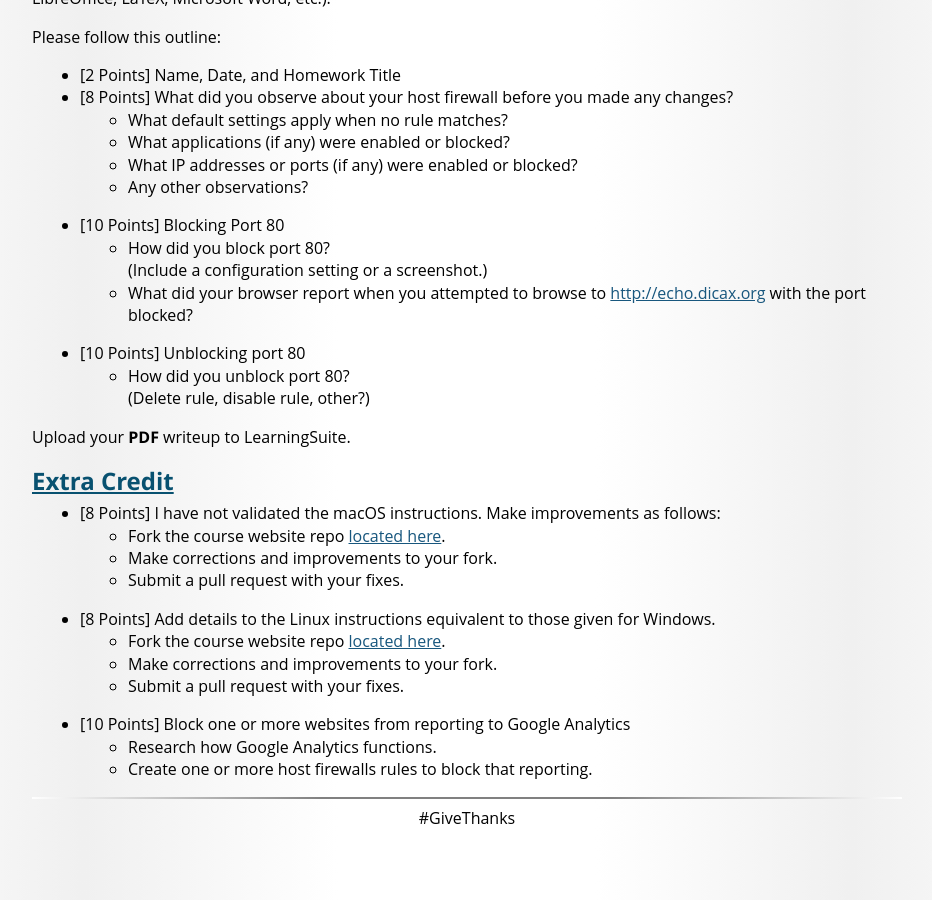
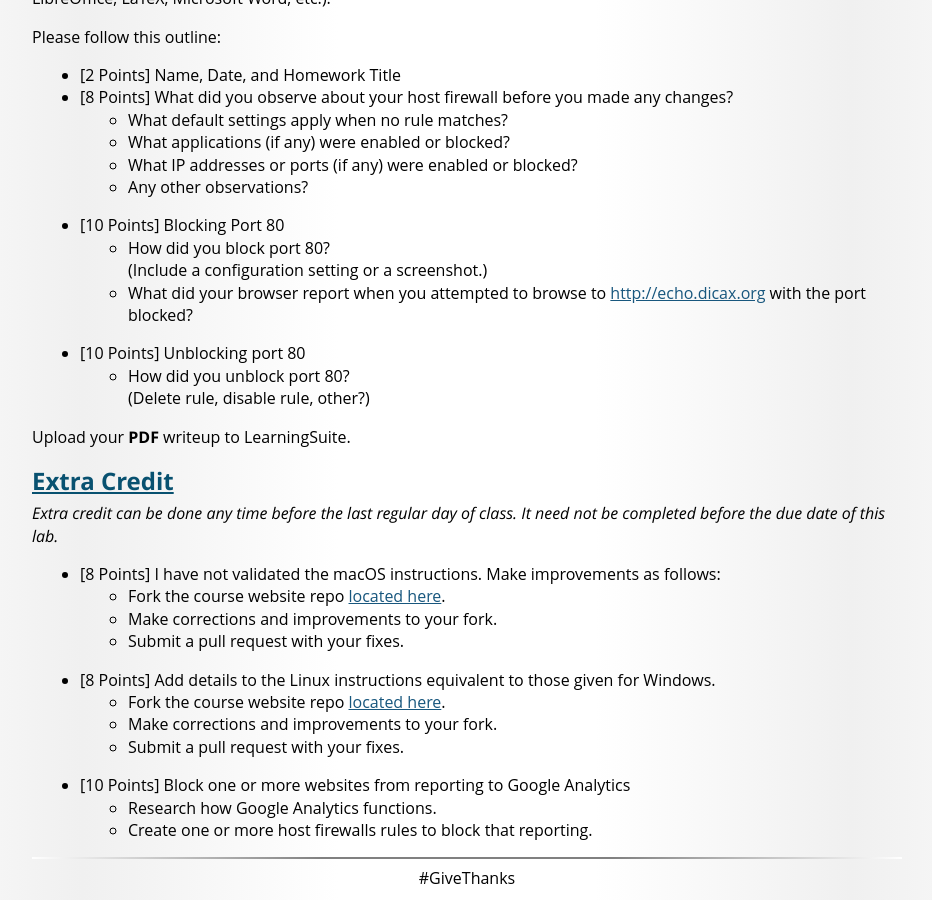
Before and after one commit to BYU-CYBER-344/c344.github.io, a Jekyll site: the page built from HW-3.md, in a window 1280 px wide and 900 px high, scrolled down 3155 px. Shown: the whole window, without its empty margins (173-1105 px from the left). Built offline with Jekyll 4.4.1, drawn with Linux system fonts in a browser that asks for light colours; some web fonts are replaced; before the commit the page ends 3994 px from its top, so only the background shows below that.

Commit message:
Extra credit note.

```diff
--- a/HW-3.md
+++ b/HW-3.md
@@ -144,6 +144,8 @@ Upload your **PDF** writeup to LearningSuite.
 
 ## Extra Credit
 
+*Extra credit can be done any time before the last regular day of class. It need not be completed before the due date of this lab.*
+
 * [8 Points] I have not validated the macOS instructions. Make improvements as follows:
     * Fork the course website repo [located here](https://github.com/BYU-CYBER-344/c344.github.io).
     * Make corrections and improvements to your fork.
```
